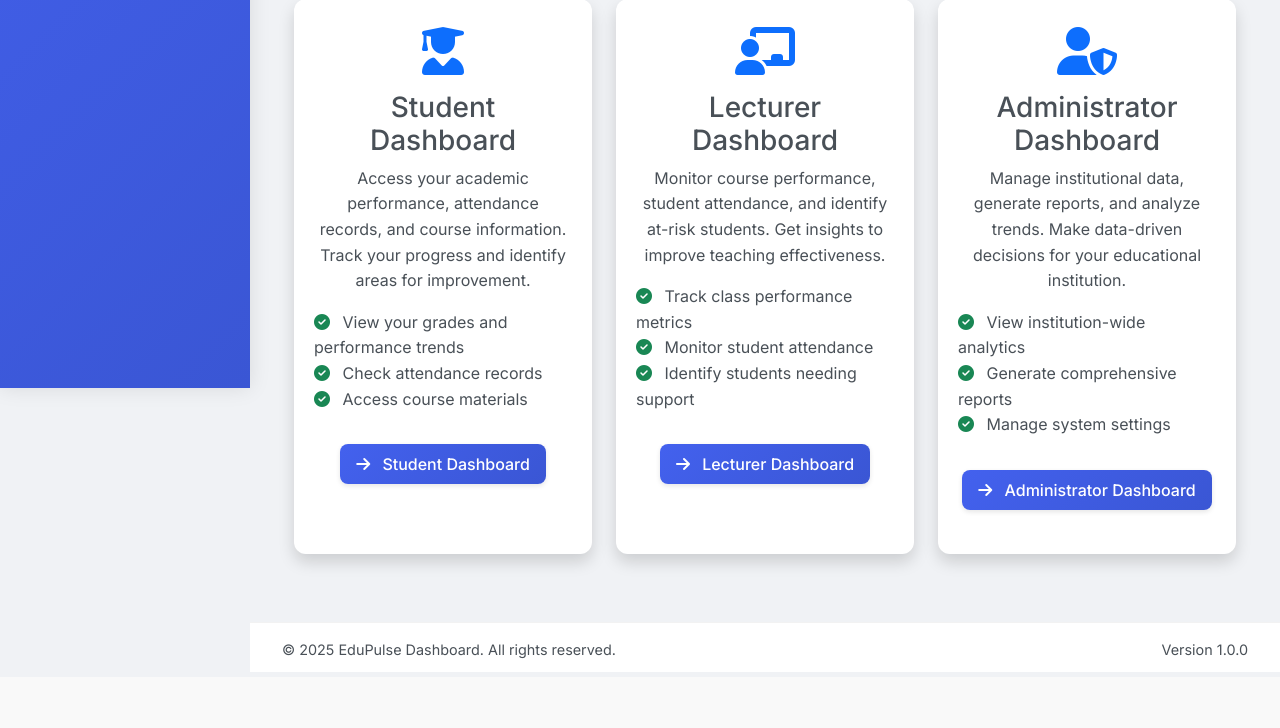
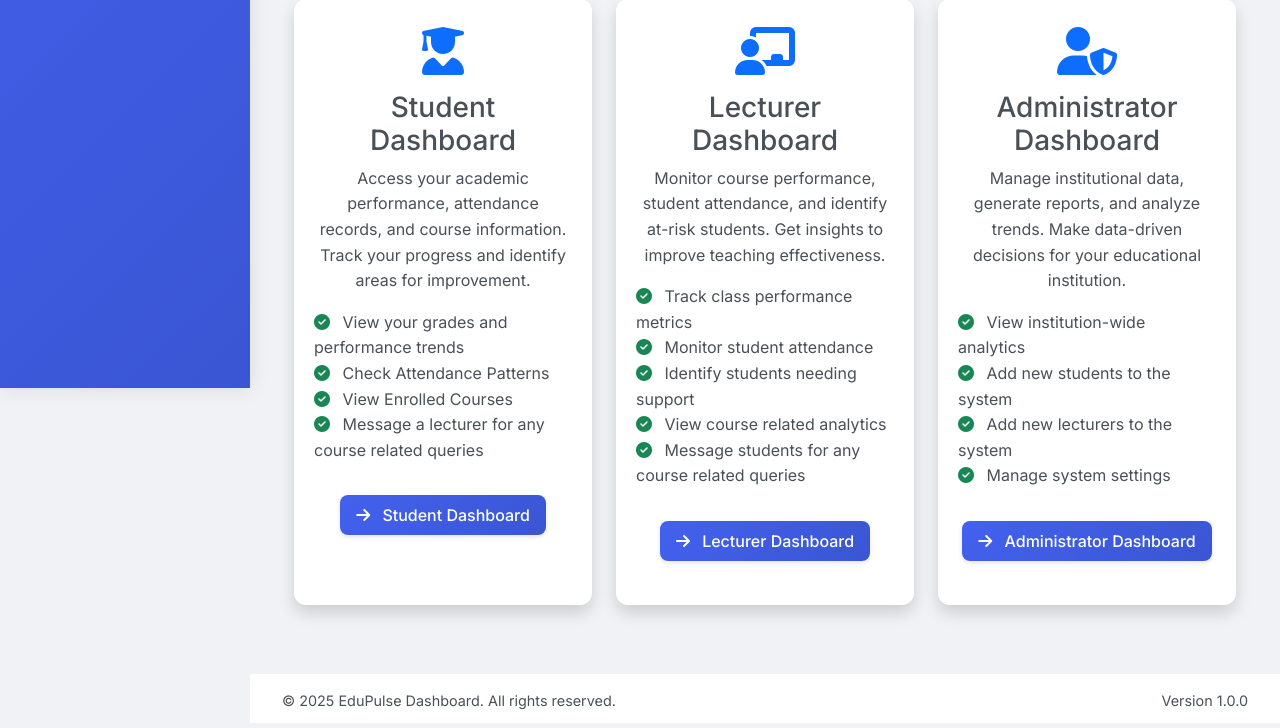
Before and after one commit to bobhunk/edupulse-analytics-system, a Flask app: page / in a window 1280 px wide. Shown: the part 412-1140 px from the top of the page. Before the commit the page ends 1070 px from the top, so only its background shows below. Run offline with Flask 2, Linux system fonts and the light colour scheme; some libraries are stand-ins or nearby versions.

Commit message:
edited main dashboard

```diff
--- a/templates/main_dashboard.html
+++ b/templates/main_dashboard.html
@@ -30,8 +30,9 @@
                     </p>
                     <ul class="list-unstyled text-start">
                         <li><i class="fas fa-check-circle text-success me-2"></i> View your grades and performance trends</li>
-                        <li><i class="fas fa-check-circle text-success me-2"></i> Check attendance records</li>
-                        <li><i class="fas fa-check-circle text-success me-2"></i> Access course materials</li>
+                        <li><i class="fas fa-check-circle text-success me-2"></i> Check Attendance Patterns</li>
+                        <li><i class="fas fa-check-circle text-success me-2"></i> View Enrolled Courses</li>
+                        <li><i class="fas fa-check-circle text-success me-2"></i> Message a lecturer for any course related queries</li>
                     </ul>
                     <a href="{{ url_for('student_dashboard') }}" class="btn btn-primary mt-3">
                         <i class="fas fa-arrow-right me-2"></i> Student Dashboard
@@ -53,6 +54,9 @@
                         <li><i class="fas fa-check-circle text-success me-2"></i> Track class performance metrics</li>
                         <li><i class="fas fa-check-circle text-success me-2"></i> Monitor student attendance</li>
                         <li><i class="fas fa-check-circle text-success me-2"></i> Identify students needing support</li>
+                        <li><i class="fas fa-check-circle text-success me-2"></i> View course related analytics
+                        <li><i class="fas fa-check-circle text-success me-2"></i> Message students for any course related queries</li></li>
+
                     </ul>
                     <a href="{{ url_for('lecturer_dashboard') }}" class="btn btn-primary mt-3">
                         <i class="fas fa-arrow-right me-2"></i> Lecturer Dashboard
@@ -72,7 +76,8 @@
                     </p>
                     <ul class="list-unstyled text-start">
                         <li><i class="fas fa-check-circle text-success me-2"></i> View institution-wide analytics</li>
-                        <li><i class="fas fa-check-circle text-success me-2"></i> Generate comprehensive reports</li>
+                        <li><i class="fas fa-check-circle text-success me-2"></i> Add new students to the system</li>
+                        <li><i class="fas fa-check-circle text-success me-2"></i> Add new lecturers to the system</li>
                         <li><i class="fas fa-check-circle text-success me-2"></i> Manage system settings</li>
                     </ul>
                     <a href="{{ url_for('admin_dashboard') }}" class="btn btn-primary mt-3">
```
